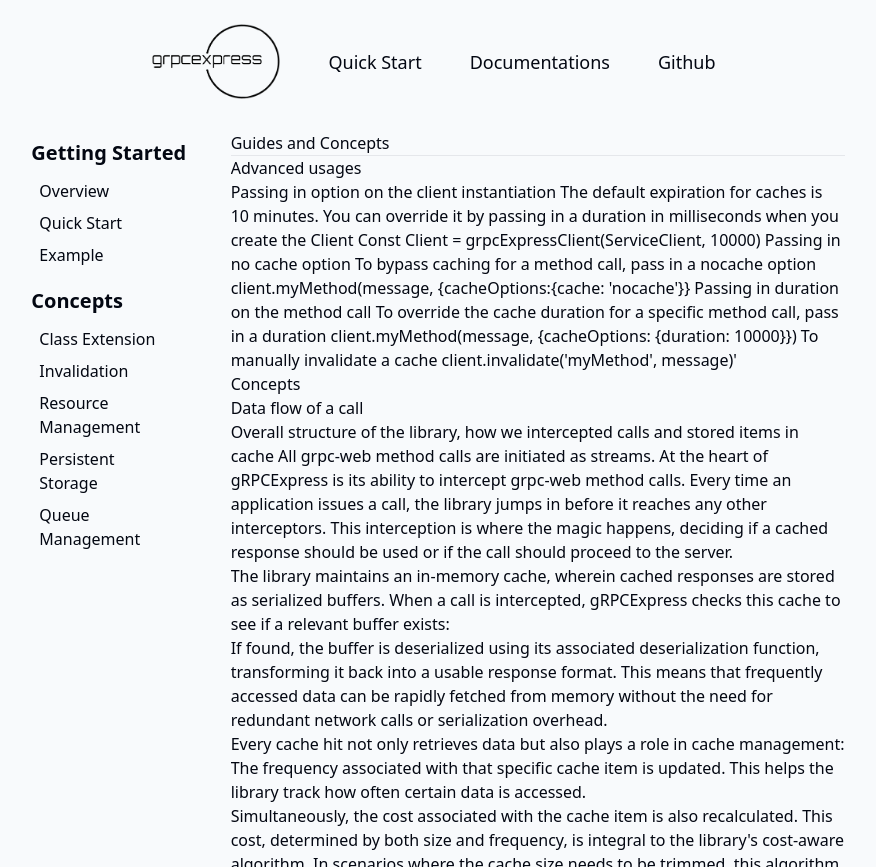
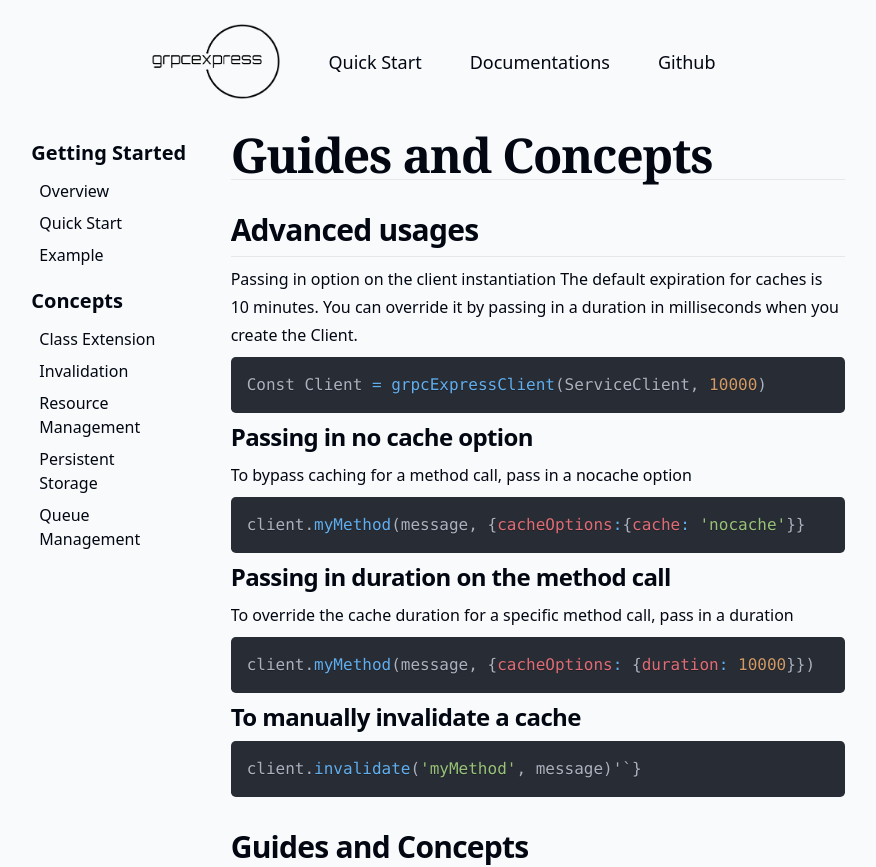
Before and after one commit to gRPCExpress/grpcexpress, a Next.js app: page /guides in a window 1280 px wide. Shown: the whole page, without its empty margins (206-1082 px from the left). Built offline with nearby package versions, Linux system fonts and the light colour scheme.

Commit message:
updated guides/page.tsx

```diff
--- a/app/(docs)/guides/page.tsx
+++ b/app/(docs)/guides/page.tsx
@@ -1,16 +1,18 @@
-import React from 'react'
-import Link from 'next/link'
+import React from "react";
+import Link from "next/link";
+import { H1, H2, H3, H4, P, InlineCode } from "@/app/components/Typography";
+import Codeblock from "@/app/components/Codeblock";
+import styles from "@/app/styles";
 
-const Guides = () => {
-  return (
-    <main>
-    <h1>Guides and Concepts</h1>
-    <hr />
+const codes = {
+  overRideCache: "Const Client = grpcExpressClient(ServiceClient, 10000)",
+  noCache: "client.myMethod(message, {cacheOptions:{cache: 'nocache'}}",
+  duration: "client.myMethod(message, {cacheOptions: {duration: 10000}})",
+  manuallyInvalidate: "client.invalidate('myMethod', message)'`}",
+};
 
-    <section>
-      <h2>Advanced usages</h2>
-      <p>
-        {`Passing in option on the client instantiation The default expiration for caches is 10 minutes. You can override it by passing in a duration in milliseconds when you create the Client
+{
+  /* {`Passing in option on the client instantiation The default expiration for caches is 10 minutes. You can override it by passing in a duration in milliseconds when you create the Client
         Const Client = grpcExpressClient(ServiceClient, 10000)
         Passing in no cache option
         To bypass caching for a method call, pass in a nocache option
@@ -20,78 +22,208 @@ const Guides = () => {
         client.myMethod(message, {cacheOptions: {duration: 10000}})
 
         To manually invalidate a cache
-        client.invalidate('myMethod', message)'`}
-      </p>
+        client.invalidate('myMethod', message)'`} */
+}
+
+const Guides = () => {
+  return (
+    <main>
+      <H1>Guides and Concepts</H1>
+      <hr />
+
+      <section>
+        <H2>Advanced usages</H2>
+        <P>
+          Passing in option on the client instantiation The default expiration
+          for caches is 10 minutes. You can override it by passing in a duration
+          in milliseconds when you create the Client.
+        </P>
+        <Codeblock language="javascript" value={codes.overRideCache} />
+
+        <H3>Passing in no cache option</H3>
+        <P>To bypass caching for a method call, pass in a nocache option</P>
+        <Codeblock language="javascript" value={codes.noCache} />
+
+        <H3> Passing in duration on the method call</H3>
+        <P>
+          To override the cache duration for a specific method call, pass in a
+          duration
+        </P>
+        <Codeblock language="javascript" value={codes.duration} />
+        <H3>To manually invalidate a cache</H3>
+        <Codeblock language="javascript" value={codes.manuallyInvalidate} />
       </section>
 
       <section>
-      <h2>Concepts</h2>
-      <h3>Data flow of a call</h3>
-      <p>
-      Overall structure of the library, how we intercepted calls and stored items in cache
-All grpc-web method calls are initiated as streams. At the heart of gRPCExpress is its ability to intercept grpc-web method calls. Every time an application issues a call, the library jumps in before it reaches any other interceptors. This interception is where the magic happens, deciding if a cached response should be used or if the call should proceed to the server.
-      </p>
-      <p>
-      The library maintains an in-memory cache, wherein cached responses are stored as serialized buffers. When a call is intercepted, gRPCExpress checks this cache to see if a relevant buffer exists:
-      </p>
-      <ul className='list-disc'>
-        <li>If found, the buffer is deserialized using its associated deserialization function, transforming it back into a usable response format. This means that frequently accessed data can be rapidly fetched from memory without the need for redundant network calls or serialization overhead.</li>
+        <H2>Guides and Concepts</H2>
+
+        <H3>Data Flow of a call</H3>
+        <P>
+          Overall structure of the library, how we intercepted calls and stored
+          items in cache All grpc-web method calls are initiated as streams. At
+          the heart of gRPCExpress is its ability to intercept grpc-web method
+          calls. Every time an application issues a call, the library jumps in
+          before it reaches any other interceptors. This interception is where
+          the magic happens, deciding if a cached response should be used or if
+          the call should proceed to the server. The library maintains an
+          in-memory cache, wherein cached responses are stored as serialized
+          buffers.
+        </P>
+
+        <H4>
+          When a call is intercepted, gRPCExpress checks this cache to see if a
+          relevant buffer exists:
+        </H4>
+
+        <ol className={styles.ol}>
+          <ul className={styles.ul}>
+            <li>
+              If found, the buffer is deserialized using its associated
+              deserialization function, transforming it back into a usable
+              response format. This means that frequently accessed data can be
+              rapidly fetched from memory without the need for redundant network
+              calls or serialization overhead.
+            </li>
           </ul>
-      <p>Every cache hit not only retrieves data but also plays a role in cache management:</p>
-      <ul className='list-disc'>
-        <li>The frequency associated with that specific cache item is updated. This helps the library track how often certain data is accessed.</li>
-        <li>{`Simultaneously, the cost associated with the cache item is also recalculated. This cost, determined by both size and frequency, is integral to the library's cost-aware algorithm. In scenarios where the cache size needs to be trimmed, this algorithm prioritizes removing high-cost items first.`}</li>
+        </ol>
+
+        <H4>
+          Every cache hit not only retrieves data but also plays a role in cache
+          management:
+        </H4>
+        <ol className={styles.ol}>
+          <ul className={styles.ul}>
+            <li>
+              The frequency associated with that specific cache item is updated.
+              This helps the library track how often certain data is accessed.
+            </li>
+            <li>
+              Simultaneously, the cost associated with the cache item is also
+              recalculated. This cost, determined by both size and frequency, is
+              integral to the library&rsquo;s cost-aware algorithm. In scenarios
+              where the cache size needs to be trimmed, this algorithm
+              prioritizes removing high-cost items first.
+            </li>
           </ul>
-      <p>Should the in-memory cache not contain a needed response, the library allows the grpc-web method call to proceed to the server:</p>
-      <ul className='list-disc'>
-        <li>Once the server responds, the library takes a crucial step: it serializes the response into a buffer.</li>
-        <li>This buffer is then stored in the in-memory cache for future use. Alongside, the deserialization function specific to this buffer is stored separately. This ensures that when the cached response is needed, it can be accurately and efficiently converted back to its original format.</li>
+        </ol>
+
+        <H4>
+          Should the in-memory cache not contain a needed response, the library
+          allows the grpc-web method call to proceed to the server:
+        </H4>
+
+        <ol className={styles.ol}>
+          <ul className={styles.ul}>
+            <li>
+              Once the server responds, the library takes a crucial step: it
+              serializes the response into a buffer.
+            </li>
+            <li>
+              This buffer is then stored in the in-memory cache for future use.
+              Alongside, the deserialization function specific to this buffer is
+              stored separately. This ensures that when the cached response is
+              needed, it can be accurately and efficiently converted back to its
+              original format.
+            </li>
           </ul>
-      <h3>Invalidation</h3>
-      <p>
-        The library introduces a new invalidate method to remove specific items from the cache.
-      </p>
-
-      <h3>Persistent Cache with localStorage</h3>
-      <p>
-        Your cache isn&rsquo;t lost at the end of a session. With gRPCExpress, we make sure that your cache is preserved in localStorage when the session wraps up. Plus, when a new session begins, we restore the cache from localStorage, so you can enjoy uninterrupted service and faster response times right from the get-go.
-      </p>
-
+        </ol>
       </section>
 
       <section>
-      <h3>Guides and Concepts</h3>
+        <H2>Invalidation</H2>
+        <P>
+          The library introduces a new invalidate method to remove specific
+          items from the cache.
+        </P>
 
-      <h2>Data Flow of a call</h2>
-      <p>
-        Overall structure of the library, how we intercepted calls and stored items in cache
-        All grpc-web method calls are initiated as streams. At the heart of gRPCExpress is its ability to intercept grpc-web method calls. Every time an application issues a call, the library jumps in before it reaches any other interceptors. This interception is where the magic happens, deciding if a cached response should be used or if the call should proceed to the server.
-        The library maintains an in-memory cache, wherein cached responses are stored as serialized buffers. When a call is intercepted, gRPCExpress checks this cache to see if a relevant buffer exists:
-      </p>
-
-      <ul>
-        <li>If found, the buffer is deserialized using its associated deserialization function, transforming it back into a usable response format. This means that frequently accessed data can be rapidly fetched from memory without the need for redundant network calls or serialization overhead.</li>
-      </ul>
-
-      <p>Every cache hit not only retrieves data but also plays a role in cache management:</p>
-      <ul>
-        <li>The frequency associated with that specific cache item is updated. This helps the library track how often certain data is accessed.</li>
-        <li>Simultaneously, the cost associated with the cache item is also recalculated. This cost, determined by both size and frequency, is integral to the library&rsquo;s cost-aware algorithm. In scenarios where the cache size needs to be trimmed, this algorithm prioritizes removing high-cost items first.</li>
-      </ul>
-
-      <p>
-        Should the in-memory cache not contain a needed response, the library allows the grpc-web method call to proceed to the server:
-      </p>
-
-      <ul>
-        <li>Once the server responds, the library takes a crucial step: it serializes the response into a buffer.</li>
-        <li>This buffer is then stored in the in-memory cache for future use. Alongside, the deserialization function specific to this buffer is stored separately. This ensures that when the cached response is needed, it can be accurately and efficiently converted back to its original format.</li>
-      </ul>
-
+        <H2>Persistent Cache with localStorage</H2>
+        <P>
+          Your cache isn&rsquo;t lost at the end of a session. With gRPCExpress,
+          we make sure that your cache is preserved in localStorage when the
+          session wraps up. Plus, when a new session begins, we restore the
+          cache from localStorage, so you can enjoy uninterrupted service and
+          faster response times right from the get-go.
+        </P>
       </section>
 
+      <br></br>
+
+      {/* <section>
+        <H2>Guides and Concepts</H2>
+
+        <H3>Data Flow of a call</H3>
+        <P>
+          Overall structure of the library, how we intercepted calls and stored
+          items in cache All grpc-web method calls are initiated as streams. At
+          the heart of gRPCExpress is its ability to intercept grpc-web method
+          calls. Every time an application issues a call, the library jumps in
+          before it reaches any other interceptors. This interception is where
+          the magic happens, deciding if a cached response should be used or if
+          the call should proceed to the server. The library maintains an
+          in-memory cache, wherein cached responses are stored as serialized
+          buffers.
+        </P>
+
+        <H4>
+          When a call is intercepted, gRPCExpress checks this cache to see if a
+          relevant buffer exists:
+        </H4>
+
+        <ol className={styles.ol}>
+          <ul className={styles.ul}>
+            <li>
+              If found, the buffer is deserialized using its associated
+              deserialization function, transforming it back into a usable
+              response format. This means that frequently accessed data can be
+              rapidly fetched from memory without the need for redundant network
+              calls or serialization overhead.
+            </li>
+          </ul>
+        </ol>
+
+        <H4>
+          Every cache hit not only retrieves data but also plays a role in cache
+          management:
+        </H4>
+        <ol className={styles.ol}>
+          <ul className={styles.ul}>
+            <li>
+              The frequency associated with that specific cache item is updated.
+              This helps the library track how often certain data is accessed.
+            </li>
+            <li>
+              Simultaneously, the cost associated with the cache item is also
+              recalculated. This cost, determined by both size and frequency, is
+              integral to the library&rsquo;s cost-aware algorithm. In scenarios
+              where the cache size needs to be trimmed, this algorithm
+              prioritizes removing high-cost items first.
+            </li>
+          </ul>
+        </ol>
+
+        <H4>
+          Should the in-memory cache not contain a needed response, the library
+          allows the grpc-web method call to proceed to the server:
+        </H4>
+
+        <ol className={styles.ol}>
+          <ul className={styles.ul}>
+            <li>
+              Once the server responds, the library takes a crucial step: it
+              serializes the response into a buffer.
+            </li>
+            <li>
+              This buffer is then stored in the in-memory cache for future use.
+              Alongside, the deserialization function specific to this buffer is
+              stored separately. This ensures that when the cached response is
+              needed, it can be accurately and efficiently converted back to its
+              original format.
+            </li>
+          </ul>
+        </ol>
+      </section> */}
     </main>
-  )
-}
+  );
+};
 
-export default Guides
+export default Guides;
--- a/app/styles.ts
+++ b/app/styles.ts
@@ -1,6 +1,8 @@
 const styles = {
-  header: 'text-4xl font-medium my-4 font-serif',
-  section: 'text-2xl my-2',
+  header: "text-4xl font-medium my-4 font-serif",
+  section: "text-2xl my-2",
+  ul: "pl-5 mt-2 space-y-1 list-disc list-inside",
+  ol: "pl-5 mt-2 space-y-4 list-decimal list-inside text-black dark:text-gray-400",
 };
 
 export default styles;
```
Also changed, not shown: app/components/Typography.tsx (+8 -0 lines), 1 other file (tests, documents, lock files or other folders). Lines whose indentation alone changed are shown as unchanged.
